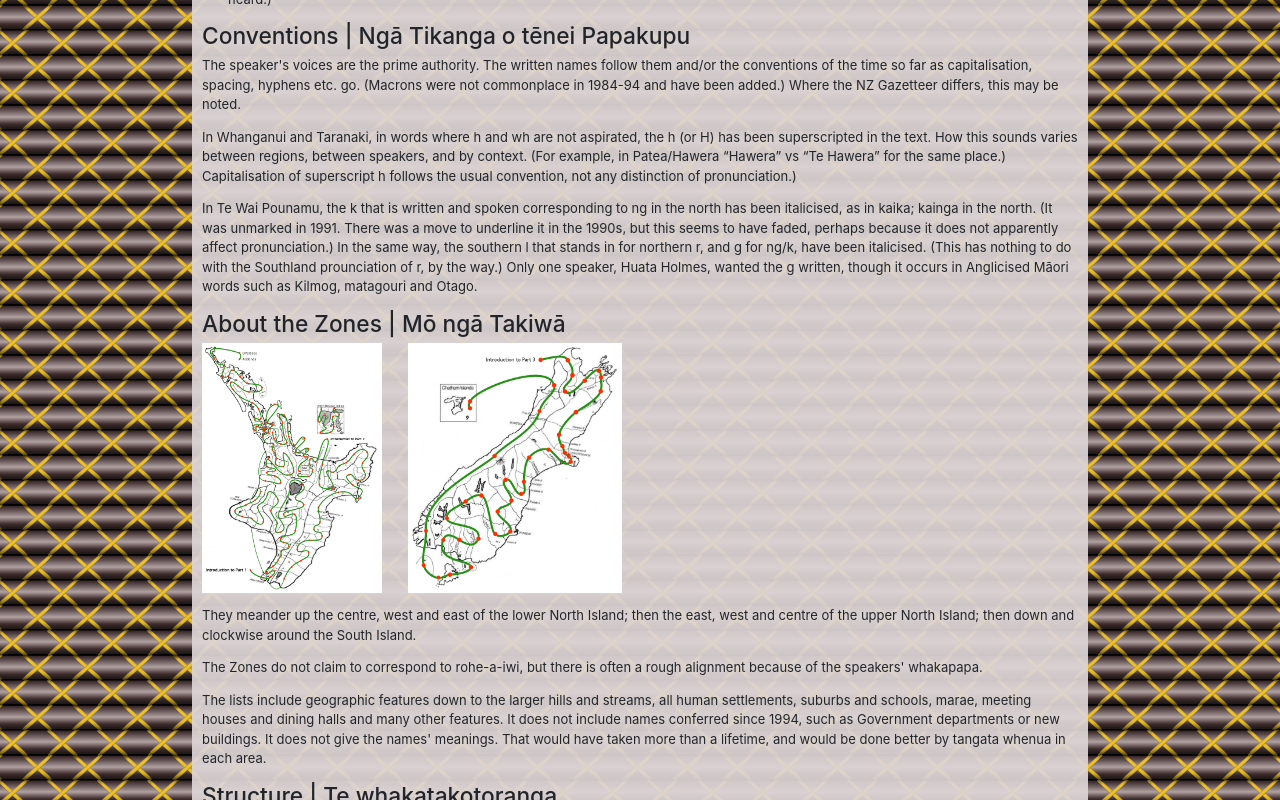
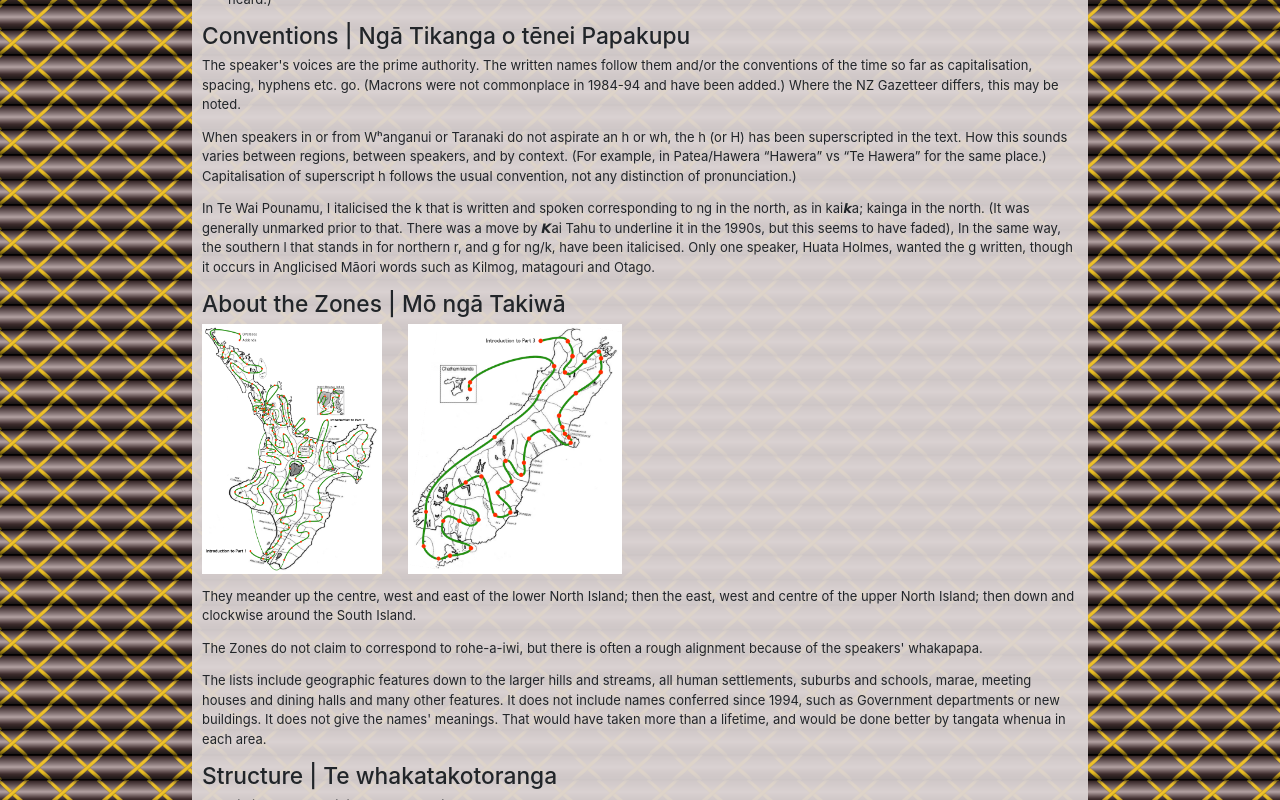
Before and after one commit to KevinHodder/ingoa, a React (Create React App) app: page /about in a window 1280 px wide. Shown: the part 920-1720 px from the top of the page. Built offline with nearby package versions, Linux system fonts and the light colour scheme.

Commit message:
about fixes

```diff
--- a/src/routes/About.js
+++ b/src/routes/About.js
@@ -149,23 +149,22 @@ const About = () => {
           have been added.) Where the NZ Gazetteer differs, this may be noted.
         </p>
         <p>
-          In Whanganui and Taranaki, in words where h and wh are not aspirated,
-          the h (or H) has been superscripted in the text. How this sounds
+          When speakers in or from Wʰanganui or Taranaki do not aspirate an h or
+          wh, the h (or H) has been superscripted in the text. How this sounds
           varies between regions, between speakers, and by context. (For
           example, in Patea/Hawera “Hawera” vs “Te Hawera” for the same place.)
           Capitalisation of superscript h follows the usual convention, not any
           distinction of pronunciation.)
         </p>
         <p>
-          In Te Wai Pounamu, the k that is written and spoken corresponding to
-          ng in the north has been italicised, as in kaika; kainga in the north.
-          (It was unmarked in 1991. There was a move to underline it in the
-          1990s, but this seems to have faded, perhaps because it does not
-          apparently affect pronunciation.) In the same way, the southern l that
-          stands in for northern r, and g for ng/k, have been italicised. (This
-          has nothing to do with the Southland prounciation of r, by the way.)
-          Only one speaker, Huata Holmes, wanted the g written, though it occurs
-          in Anglicised Māori words such as Kilmog, matagouri and Otago.
+          In Te Wai Pounamu, I italicised the k that is written and spoken
+          corresponding to ng in the north, as in kai𝙠a; kainga in the north.
+          (It was generally unmarked prior to that. There was a move by 𝙆ai Tahu
+          to underline it in the 1990s, but this seems to have faded), In the
+          same way, the southern l that stands in for northern r, and g for
+          ng/k, have been italicised. Only one speaker, Huata Holmes, wanted the
+          g written, though it occurs in Anglicised Māori words such as Kilmog,
+          matagouri and Otago.
         </p>
         <h3 id={"zones"}>About the Zones | Mō ngā Takiwā</h3>
         <Zoom>
@@ -336,7 +335,7 @@ const About = () => {
         <p></p>
         <p>
           I can't believe I completed recording and publishing the first part in
-          only 18 monthswhile holding down a full-time job. Itwas launched at
+          only 18 months while holding down a full-time job. It was launched at
           Takapuwahia Marae by Rino Tirikatene (Snr). I paused the work in
           1985-6 to concentrate on passing the Homosexual Law Reform Act.
         </p>
@@ -359,8 +358,8 @@ const About = () => {
         </p>
         <p>
           Invaluable throughout Tainui was a letter from the secretary to Te
-          Arikinui Dame Te Atairangikaahu giving her blessing to the project. I
-          especially remember the hospitality of Raureti and Bob Harris of
+          Arikinui Dame Te Atairangikaahu giving her blessing to the project.
+          And I especially remember the hospitality of Raureti and Bob Harris of
           Kohukohu, who invited me to stay the night after recording them, help
           myself to breakfast and let myself out in the morning, while they were
           out milking cows and driving the school bus.
@@ -377,16 +376,14 @@ const About = () => {
         </p>
         <p>
           I was in Christchurch making my first South Island contacts in 1991
-          when I learnt that I had been made redundant from Radio NZ
-          (ironically, in part because the Corporation had spent so much
-          fighting against Māori radio stations in courts). I determined to
-          carry on, and gained two grants through Internal Affairs, from the
-          Lottery Grants Board Culture and Heritage fund and the Pacific
-          Conservation and Development Trust, which is funded from the French
-          Government's grant of $13 million in recognition of (not "compensation
-          for") the sinking of the "Rainbow Warrior". Much of that went on a
-          Digital Audio Tape (DAT) recorder, and the third volume was entirely
-          recorded on it. The improvement in sound quality is evident.
+          when I learnt that I had been made redundant from Radio NZ. I
+          determined to carry on, and gained two grants through Internal
+          Affairs, from the Lottery Grants Board Culture and Heritage fund and
+          the Pacific Conservation and Development Trust, which is funded from
+          the French Government's grant of $13 million in recognition of (not
+          "compensation for") the sinking of the "Rainbow Warrior". Much of that
+          went on a Digital Audio Tape (DAT) recorder, and the third volume was
+          entirely recorded on it. The improvement in sound quality is evident.
         </p>
         <p>
           I visited the South Island three times altogether, travelling as far
```
